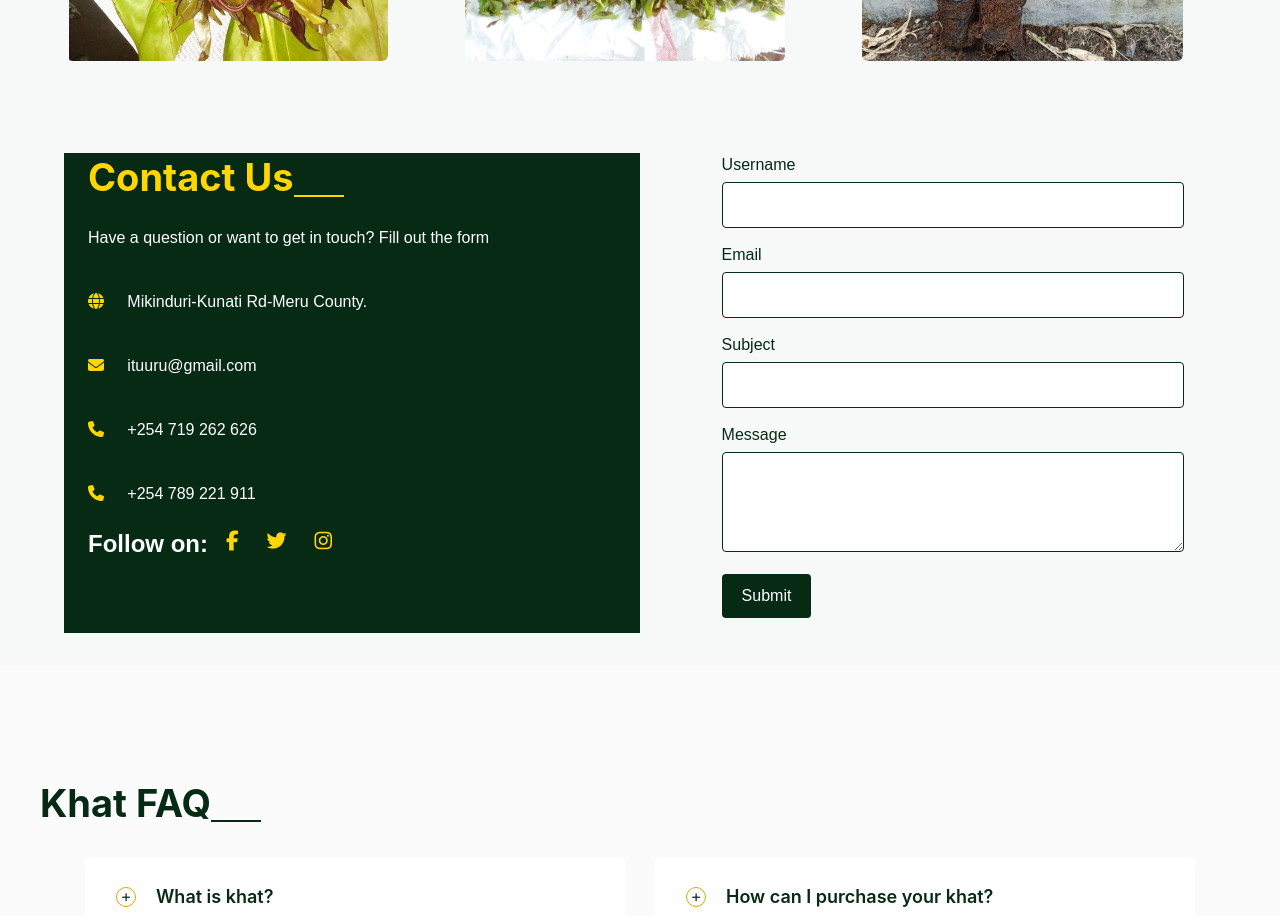
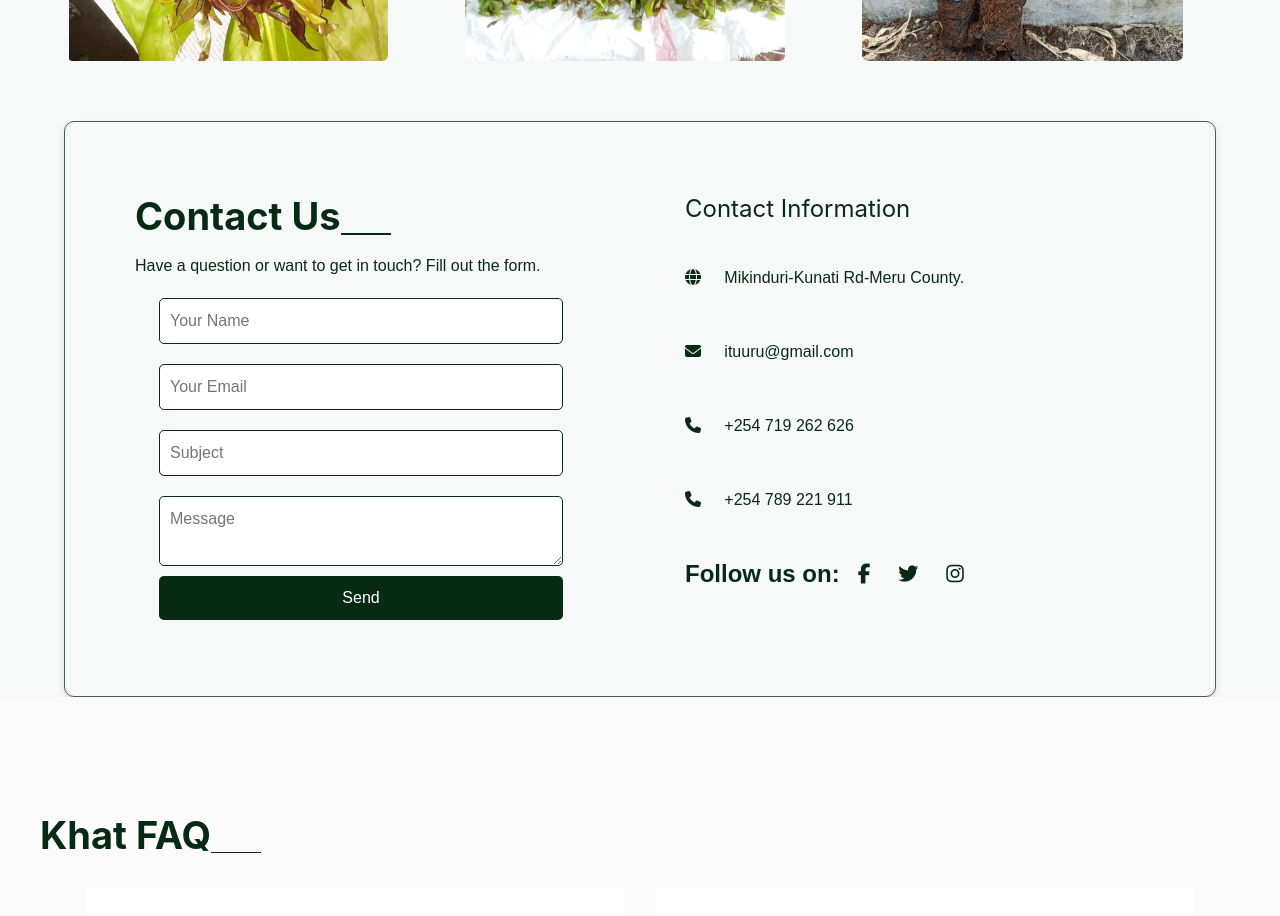
Before and after one commit to SaretoTracy/KhatKenyaGrowers, a React (Create React App) app: page / in a window 1280 px wide. Shown: the part 4380-5296 px from the top of the page. Built offline with nearby package versions, Linux system fonts and the light colour scheme.

Commit message:
styling landing

```diff
--- a/src/App.js
+++ b/src/App.js
@@ -7,12 +7,11 @@ import Nav from './Components/Nav/Nav';
 
 import Service from './Components/Service';
 import Products from './Components/Products';
-import Contact from './Components/Contact';
 import Footer from './Components/Footer/Footer';
 import Landing from './Components/Landing/Landing';
 import About from './Components/About/About';
 import ScrollToTop from './Components/ScrollToTop'
-
+import ContactForm from './Components/ContactForm/ContactForm'
 function App() {
   return (
     <Router>
@@ -25,7 +24,7 @@ function App() {
           <Route path="/about" element={<About />} />
           <Route path="/services" element= {<Service />} />
           <Route path="/products" element={<Products />} />
-          <Route path="/contact" element={<Contact />} />
+          <Route path="/contact" element={<ContactForm />} />
         </Routes>
       </main>
     <Footer />
--- /dev/null
+++ b/src/Components/ContactForm/ContactForm.css
@@ -0,0 +1,132 @@
+body {
+  font-family: 'Roboto', sans-serif;
+  background-color: #f7f8f8;
+  color: #072a15;
+
+}
+
+
+.contact-container {
+  display: flex;
+  justify-content: center;
+  align-items: flex-start;
+  flex-wrap: wrap;
+  padding: 50px;
+  box-shadow: 0 4px 8px rgba(0, 0, 0, 0.1);
+  gap: 50px;
+  width: calc(min(76.5rem, 90%));
+  margin: 0 auto;
+  border: 1px solid #45604f;
+  border-radius: 10px;
+}
+
+.contact-form, .contact-info {
+
+  border-radius: 10px;
+  padding: 20px;
+
+  flex: 1;
+  max-width: 500px;
+}
+.contact-info{
+  line-height: 4em;
+}
+.contact-form h2{
+  position: relative;
+  color: #072a15;
+  font-size: 38px;
+  font-weight: 700;
+  padding-right: 50px;
+  margin-bottom: 2px;
+  display: inline-block;
+  text-transform: capitalize;
+  &:before {
+    position: absolute;
+    content: '';
+    right: 0px;
+    bottom: 7px;
+    width: 50px;
+    height: 1.5px;
+    background-color: #072a15;
+  }
+}
+.contact-form h2, .contact-info h3 {
+  color: #072a15;
+}
+
+.contact-form p, .contact-info p {
+  margin: 10px 0;
+}
+
+.contact-form form {
+  display: flex;
+  flex-direction: column;
+}
+
+.contact-form input, .contact-form textarea {
+  padding: 10px;
+  margin: 10px 0;
+  border: 1px solid #072a15;
+  border-radius: 5px;
+}
+
+.contact-form button {
+  padding: 10px;
+  border: none;
+  border-radius: 5px;
+  background-color: #072a15;
+  color: #fff;
+  cursor: pointer;
+  transition: background-color 0.3s ease;
+}
+
+.contact-form button:hover {
+  background-color: #06401e;
+}
+
+.social-icon-four {
+  display: flex;
+  flex-wrap: wrap;
+  color: #072a15;
+}
+
+li, ul {
+  list-style: none;
+  padding: 0;
+  margin: 0;
+}
+.fas{
+  color: #072a15;
+}
+.social-icon-four li {
+  margin-right: 18px;
+  display: inline-block;
+}
+
+.social-icon-four li.follow {
+  color: #072a15;
+  font-weight: 600;
+  font-size: 24px;
+  display: block;
+  margin-bottom: 20px;
+}
+
+.social-icon-four li a {
+  font-size: 20px;
+  color: #072a15;
+  transition: all .3s ease;
+}
+
+.social-icon-four li a:hover {
+  color: #06401e;
+}
+
+
+@keyframes fade-in {
+  0% {
+      opacity: 0;
+  }
+  100% {
+      opacity: 1;
+  }
+}
--- /dev/null
+++ b/src/Components/ContactForm/ContactForm.js
@@ -0,0 +1,105 @@
+import React, { useState } from 'react';
+import './ContactForm.css';
+
+const ContactForm = () => {
+  const [formData, setFormData] = useState({
+    username: '',
+    email: '',
+    subject: '',
+    message: ''
+  });
+
+  const handleChange = (e) => {
+    const { name, value } = e.target;
+    setFormData({
+      ...formData,
+      [name]: value
+    });
+  };
+
+  const handleSubmit = async (e) => {
+    e.preventDefault();
+    try {
+      const response = await fetch('http://your-django-api-endpoint/contact/', {
+        method: 'POST',
+        headers: {
+          'Content-Type': 'application/json'
+        },
+        body: JSON.stringify(formData)
+      });
+      if (response.ok) {
+        alert('Message sent successfully!');
+        setFormData({
+          username: '',
+          email: '',
+          subject: '',
+          message: ''
+        });
+      } else {
+        alert('Failed to send message.');
+      }
+    } catch (error) {
+      console.error('Error:', error);
+      alert('An error occurred. Please try again.');
+    }
+  };
+
+  return (
+    <div className="contact-container">
+      <div className="contact-form">
+        <h2>Contact Us</h2>
+        <p>Have a question or want to get in touch? Fill out the form.</p>
+        <form onSubmit={handleSubmit}>
+          <input
+            type="text"
+            name="username"
+            placeholder="Your Name"
+            value={formData.username}
+            onChange={handleChange}
+            required
+          />
+          <input
+            type="email"
+            name="email"
+            placeholder="Your Email"
+            value={formData.email}
+            onChange={handleChange}
+            required
+          />
+          <input
+            type="text"
+            name="subject"
+            placeholder="Subject"
+            value={formData.subject}
+            onChange={handleChange}
+            required
+          />
+          <textarea
+            name="message"
+            placeholder="Message"
+            value={formData.message}
+            onChange={handleChange}
+            required
+          ></textarea>
+          <button type="submit">Send</button>
+        </form>
+      </div>
+      <div className="contact-info">
+        <h3>Contact Information</h3>
+        <p><i className="fas fa-globe"></i> &nbsp; Mikinduri-Kunati Rd-Meru County.</p>
+                                    <p><i className="fas fa-envelope"></i> &nbsp; ituuru@gmail.com</p>
+                                    <p><i className="fas fa-phone"></i>  &nbsp; +254 719 262 626 </p>
+                                    <p><i className="fas fa-phone"></i>  &nbsp; +254 789 221 911 </p>
+                                    <ul className="social-icon-four">
+                                    <li className="follow">Follow us on: </li>
+                                    <li><a href="#"><i className="fab fa-facebook-f"></i></a></li>
+                                    <li><a href="#"><i className="fab fa-twitter"></i></a></li>
+                                    <li><a href="#"><i className="fab fa-instagram"></i></a></li>
+
+                                </ul>
+      </div>
+    </div>
+  );
+};
+
+export default ContactForm;
--- a/src/Components/Landing/Landing.js
+++ b/src/Components/Landing/Landing.js
@@ -5,6 +5,7 @@ import Service from '../Service'
 import Products from '../Products'
 import Contact from '../Contact'
 import FAQ from '../FAQ/FAQ'
+import ContactForm from '../ContactForm/ContactForm'
 
 const Landing = () => {
   return (
@@ -15,7 +16,7 @@ const Landing = () => {
 
     <Products />
 
-    <Contact />
+    <ContactForm />
     <FAQ />
 
     </>
```
